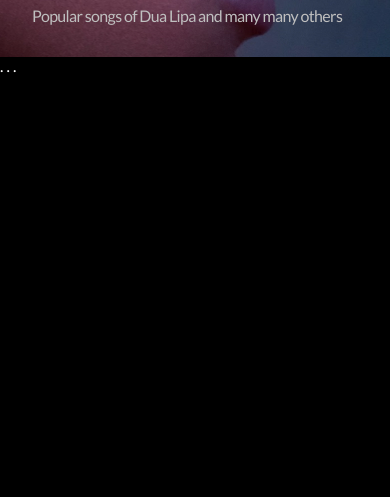
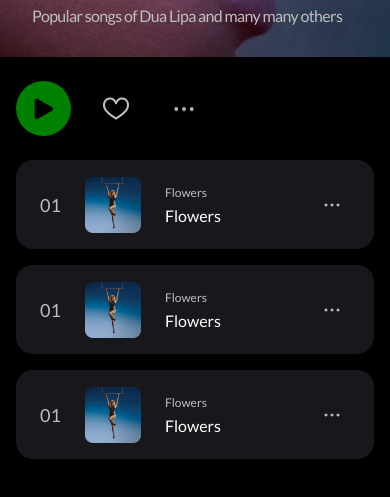
Before and after one commit to KubaGlegola/spotifyCopy, a website built with Vite: page index.html in a window 390 px wide. Shown: the part 377-874 px from the top of the page. Built offline with nearby package versions, Linux system fonts and the light colour scheme.

Commit message:
mobile layout finished

```diff
--- a/index.html
+++ b/index.html
@@ -19,11 +19,41 @@
     </header>
     <nav class="navbar"><a href="#" class="navbar__back-button button" ><img src='images/arrow.png' alt="back arrow icon" class="navbar__icon"/></a></nav>
     <main>
-      <div class="action-bar">
-        <div class="action__play"></div>
-        <div class="action__like"></div>
-        <div class="action__menu">. . .</div>
+      <div class="action-bar action">
+        <div class="action__play"><img src='/images/triangle.png' alt='triangle icon' class="action__triangle"/></div>
+        <img src="/images/heartIcon.png" class="action__like" />
+        <img src="/images/menuIcon.png" alt="three dots" class="action__menu">
       </div>
+      <div class="songs-container">
+        <div class="song">
+          <span class="song__number">01</span>
+          <img class="song__image" src="/images/song1.png" alt="song image"/>
+          <div class="song__details">
+            <span class="song__album">Flowers</span>
+            <span class="song__name">Flowers</span>
+          </div>
+          <img src="/images/menuIcon.png" alt="three dots" class="song__menu">
+        </div>
+        <div class="song">
+          <span class="song__number">01</span>
+          <img class="song__image" src="/images/song1.png" alt="song image"/>
+          <div class="song__details">
+            <span class="song__album">Flowers</span>
+            <span class="song__name">Flowers</span>
+          </div>
+          <img src="/images/menuIcon.png" alt="three dots" class="song__menu">
+        </div>
+        <div class="song">
+          <span class="song__number">01</span>
+          <img class="song__image" src="/images/song1.png" alt="song image"/>
+          <div class="song__details">
+            <span class="song__album">Flowers</span>
+            <span class="song__name">Flowers</span>
+          </div>
+          <img src="/images/menuIcon.png" alt="three dots" class="song__menu">
+        </div>
+      </div>
+
     </main>
   </div>
   <script type="module" src="/src/global-scripts/main.js"></script>
--- /dev/null
+++ b/src/pages/home-page/styles/_action.scss
@@ -0,0 +1,20 @@
+.action{
+    & &__play{
+        width: 55px;
+        height: 55px;
+        border-radius: 50%;
+        background-color: green;
+        display: flex;
+        justify-content: center;
+        align-items: center;
+    }
+
+    & &__menu{
+        width: 46px;
+        height: 46px;
+    }
+
+    & &__like{
+
+    }
+}
--- a/src/pages/home-page/styles/_main.scss
+++ /dev/null
@@ -1,6 +0,0 @@
-main{
-    display: flex;
-    flex-direction: column;
-    gap: 24px;
-    padding: 24px 16px;
-}
--- /dev/null
+++ b/src/pages/home-page/styles/_song.scss
@@ -0,0 +1,45 @@
+.song{
+    display: flex;
+    align-items: center;
+    padding: 17px 24px 16px 24px;
+    background-color: var(--dark-blue-color);
+    border-radius: 17px;
+
+    & &__number{
+        color: #BFBFBF;
+        font-size: 18px;
+        line-height: 22px;
+        margin-right: 24px;
+    }
+
+    & &__image{
+        width: 56px;
+        height: 56px;
+        margin-right: 24px;
+    }
+
+    & &__details{
+        display: flex;
+        flex-direction: column;
+        gap: 6px;
+    }
+
+    & &__album{
+        color: #BFBFBF;
+        font-size: 12px;
+        line-height: 14px;
+        font-weight: 500;
+    }
+
+    & &__name{
+        font-size: 16px;
+        line-height: 19px;
+        font-weight: 500;
+    }
+
+    & &__menu{
+        width: 36px;
+        height: 36px;
+        margin-left: auto;
+    }
+}
--- a/src/pages/home-page/styles/home-page.scss
+++ b/src/pages/home-page/styles/home-page.scss
@@ -4,9 +4,30 @@
 
 @import './navbar';
 @import './header';
+@import './action';
+@import './song';
 
 
 #home-page{
     position: relative;
     min-height: 200vh;
 }
+
+main{
+    display: flex;
+    flex-direction: column;
+    gap: 24px;
+    padding: 24px 16px;
+}
+
+.action-bar{
+    display: flex;
+    align-items: center;
+    gap: 32px;
+}
+
+.songs-container{
+    display: flex;
+    flex-direction: column;
+    gap: 16px;
+}
```
Also changed, not shown: public/images/heartIcon.png (added), public/images/menuIcon.png (added), public/images/song1.png (added), public/images/triangle.png (added).
